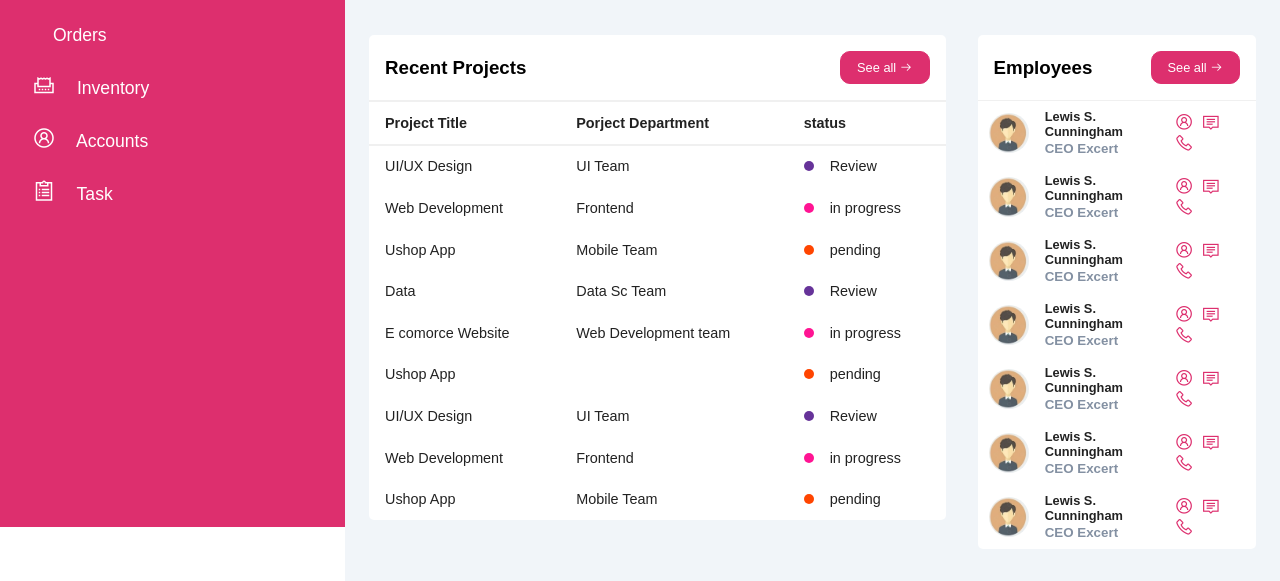
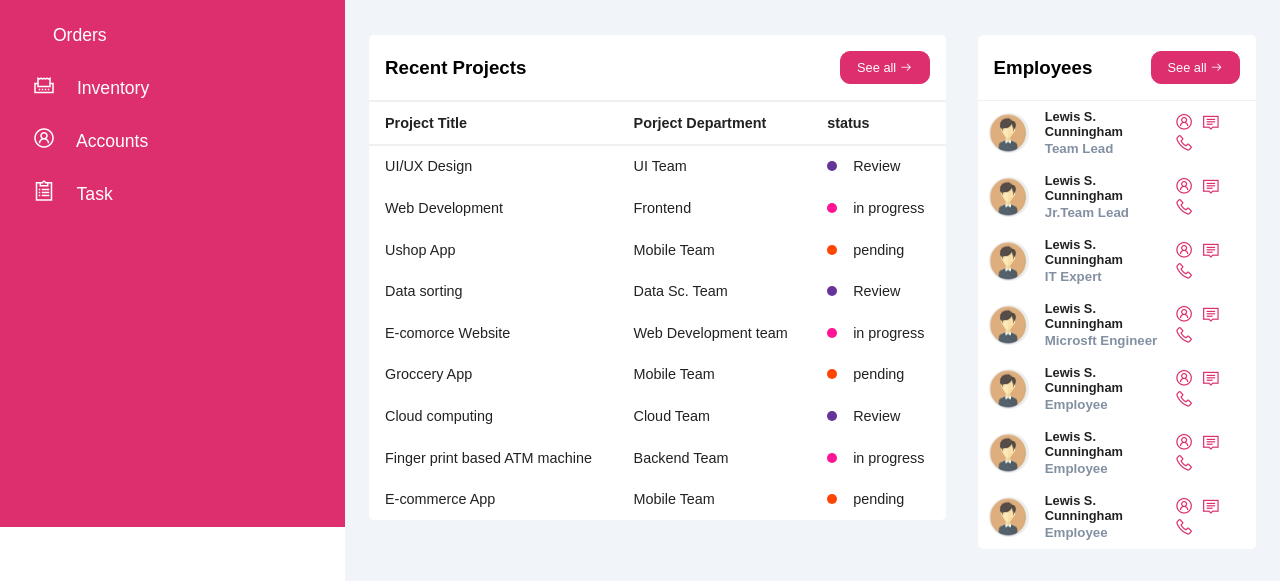
Before and after one commit to ShadowAlpha101/Cr16-Script-Tech, a plain HTML site: page dashboard/dashboard.html in a window 1280 px wide. Shown: the part 273-854 px from the top of the page. Drawn offline with nearby package versions, Linux system fonts and the light colour scheme; files that its build step writes are made by us from their sources; some icons are missing; files whose address does not match are found by name.

Commit message:
Update dashboard.html

```diff
--- a/dashboard/dashboard.html
+++ b/dashboard/dashboard.html
@@ -6,7 +6,7 @@
     <meta http-equiv="X-UA-Compatible" content="IE=edge">
     <meta name="viewport" content="width=device-width, initial-scale=1.0">
     <title>Dashboard</title>
-    <link rel="stylesheet" href="dash_style.css">
+    <link rel="stylesheet" href="/static/dash_style.css">
     <link rel="stylesheet"
         href="https://maxst.icons8.com/vue-static/landings/line-awesome/line-awesome/1.3.0/css/line-awesome.min.css">
 </head>
@@ -146,34 +146,34 @@
                                         </td>
                                     </tr>
                                     <tr>
-                                        <td>Data </td>
-                                        <td>Data Sc Team</td>
+                                        <td>Data sorting </td>
+                                        <td>Data Sc. Team</td>
                                         <td><span class="status purple"></span>Review
                                         </td>
                                     </tr>
                                     <tr>
-                                        <td>E comorce Website</td>
+                                        <td>E-comorce Website</td>
                                         <td>Web Development team
                                         </td>
                                         <td><span class="status pink"></span>in progress</td>
                                     </tr>
                                     <tr>
-                                        <td>Ushop App</td>
-                                        <td></td>
+                                        <td>Groccery App</td>
+                                        <td>Mobile Team</td>
                                         <td><span class="status orange"></span>pending</td>
                                     </tr>
                                     <tr>
-                                        <td>UI/UX Design</td>
-                                        <td>UI Team</td>
+                                        <td>Cloud computing</td>
+                                        <td>Cloud Team</td>
                                         <td><span class="status purple"></span>Review</td>
                                     </tr>
                                     <tr>
-                                        <td>Web Development</td>
-                                        <td>Frontend</td>
+                                        <td>Finger print based ATM machine</td>
+                                        <td>Backend Team</td>
                                         <td><span class="status pink"></span>in progress</td>
                                     </tr>
                                     <tr>
-                                        <td>Ushop App</td>
+                                        <td>E-commerce App</td>
                                         <td>Mobile Team</td>
                                         <td><span class="status orange"></span>pending</td>
                                     </tr>
@@ -195,7 +195,7 @@
                                     <img src="img.jpg" width="40px" height="40px" alt="">
                                     <div>
                                         <h4>Lewis S. Cunningham</h4>
-                                        <small>CEO Excert</small>
+                                        <small>Team Lead</small>
                                     </div>
                                 </div>
                                 <div class="contact">
@@ -210,7 +210,7 @@
                                     <img src="img.jpg" width="40px" height="40px" alt="">
                                     <div>
                                         <h4>Lewis S. Cunningham</h4>
-                                        <small>CEO Excert</small>
+                                        <small>Jr.Team Lead</small>
                                     </div>
                                 </div>
                                 <div class="contact">
@@ -225,7 +225,7 @@
                                     <img src="img.jpg" width="40px" height="40px" alt="">
                                     <div>
                                         <h4>Lewis S. Cunningham</h4>
-                                        <small>CEO Excert</small>
+                                        <small>IT Expert</small>
                                     </div>
                                 </div>
                                 <div class="contact">
@@ -239,7 +239,7 @@
                                     <img src="img.jpg" width="40px" height="40px" alt="">
                                     <div>
                                         <h4>Lewis S. Cunningham</h4>
-                                        <small>CEO Excert</small>
+                                        <small>Microsft Engineer</small>
                                     </div>
                                 </div>
                                 <div class="contact">
@@ -253,7 +253,7 @@
                                     <img src="img.jpg" width="40px" height="40px" alt="">
                                     <div>
                                         <h4>Lewis S. Cunningham</h4>
-                                        <small>CEO Excert</small>
+                                        <small>Employee</small>
                                     </div>
                                 </div>
                                 <div class="contact">
@@ -267,7 +267,7 @@
                                     <img src="img.jpg" width="40px" height="40px" alt="">
                                     <div>
                                         <h4>Lewis S. Cunningham</h4>
-                                        <small>CEO Excert</small>
+                                        <small>Employee</small>
                                     </div>
                                 </div>
                                 <div class="contact">
@@ -281,7 +281,7 @@
                                     <img src="img.jpg" width="40px" height="40px" alt="">
                                     <div>
                                         <h4>Lewis S. Cunningham</h4>
-                                        <small>CEO Excert</small>
+                                        <small>Employee</small>
                                     </div>
                                 </div>
 
```
